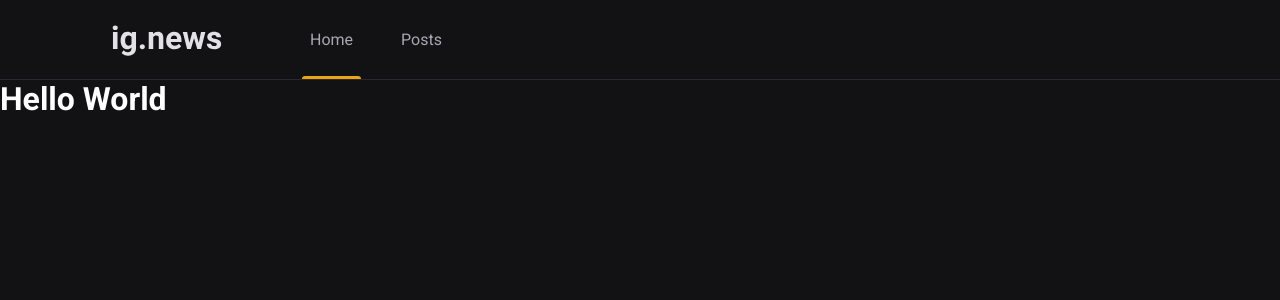
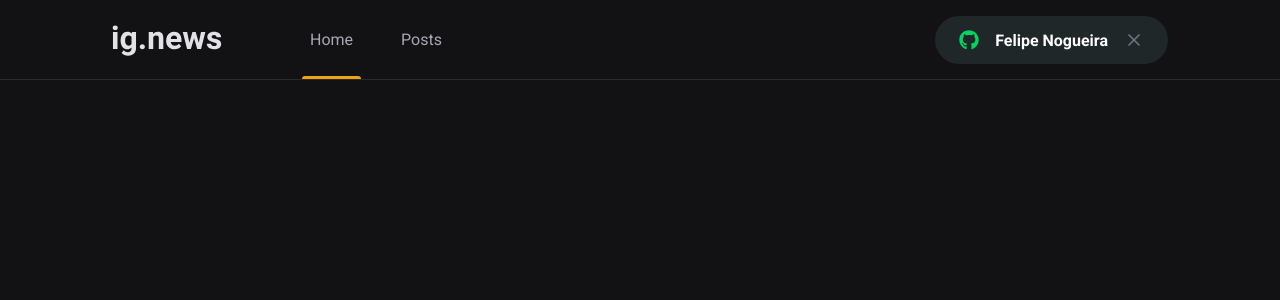
Before and after one commit to felipengr/ignews, a Next.js app: page / in a window 1280 px wide. Shown: the top 300 px of the page. Built offline with nearby package versions, Linux system fonts and the light colour scheme.

Commit message:
add github button

```diff
--- a/package.json
+++ b/package.json
@@ -14,6 +14,7 @@
     "next-app": "^0.0.0",
     "react": "18.2.0",
     "react-dom": "18.2.0",
+    "react-icons": "^4.4.0",
     "sass": "^1.52.3"
   },
   "devDependencies": {
--- a/src/components/Header/index.tsx
+++ b/src/components/Header/index.tsx
@@ -1,5 +1,6 @@
 import Image from 'next/image'
 import logoSvg from '../../../public/images/logo.svg'
+import { SignInButton } from '../SignInButton'
 import styles from './styles.module.scss'
 
 export function Header() {
@@ -11,6 +12,7 @@
                     <a className={styles.active}>Home</a>
                     <a>Posts</a>
                 </nav>
+                <SignInButton />
             </div>
         </header>
     )
--- a/src/components/Header/styles.module.scss
+++ b/src/components/Header/styles.module.scss
@@ -45,4 +45,8 @@
             }
         }
     }
+
+    button {
+        margin-left: auto;
+    }
 }
--- /dev/null
+++ b/src/components/SignInButton/index.tsx
@@ -0,0 +1,20 @@
+import { FaGithub } from 'react-icons/fa';
+import styles from './styles.module.scss';
+import { FiX } from 'react-icons/fi'
+
+export function SignInButton() {
+    const isUserLoggedIn = true;
+
+    return isUserLoggedIn ? (
+        <button type="button" className={styles.signInButton}>
+            <FaGithub color='#04d361' />
+            Felipe Nogueira
+            <FiX color='#737380' className={styles.closeIcon} />
+        </button>
+    ) : (
+        <button type="button" className={styles.signInButton}>
+            <FaGithub color='#eba417' />
+            Sign in with Github
+        </button>
+    );
+}
--- /dev/null
+++ b/src/components/SignInButton/styles.module.scss
@@ -0,0 +1,30 @@
+.signInButton {
+   height: 3rem;
+   border-radius: 3rem;
+   background: var(--gray-850);
+   border: 0;
+   padding: 0 1.5rem;
+   display: flex;
+   align-items: center;
+   justify-content: center;
+   color: var(--white);
+   font-weight: bold;
+   transition: filter 0.2s;
+
+    svg {
+        height: 20px;
+        width: 20px;
+    }
+
+    svg:first-child {
+        margin-right: 1rem;
+    }
+
+    svg.closeIcon {
+        margin-left: 1rem;
+    }
+
+    &:hover {
+        filter: brightness(0.8);
+    }
+}
--- a/src/pages/index.tsx
+++ b/src/pages/index.tsx
@@ -4,11 +4,14 @@
   return (
     <>
       <Head>
-        <title>Início | ig.news</title>
+        <title>Home | ig.news</title>
       </Head>
-      <h1>
-        Hello World
-      </h1>
+      <main>
+        <section>
+
+        </section>
+
+      </main>
     </>
   )
 }
--- a/src/styles/global.scss
+++ b/src/styles/global.scss
@@ -9,6 +9,7 @@
     --gray-100: #e1e1e6;
     --gray-300: #a8a8b3;
     --gray-800: #29292e;
+    --gray-850: #1f2729;
     --gray-900: #121214;
     --cyan-500: #61dafb;
     --yellow-500: #eba417;
```
Also changed, not shown: 1 other file (tests, documents, lock files or other folders).
